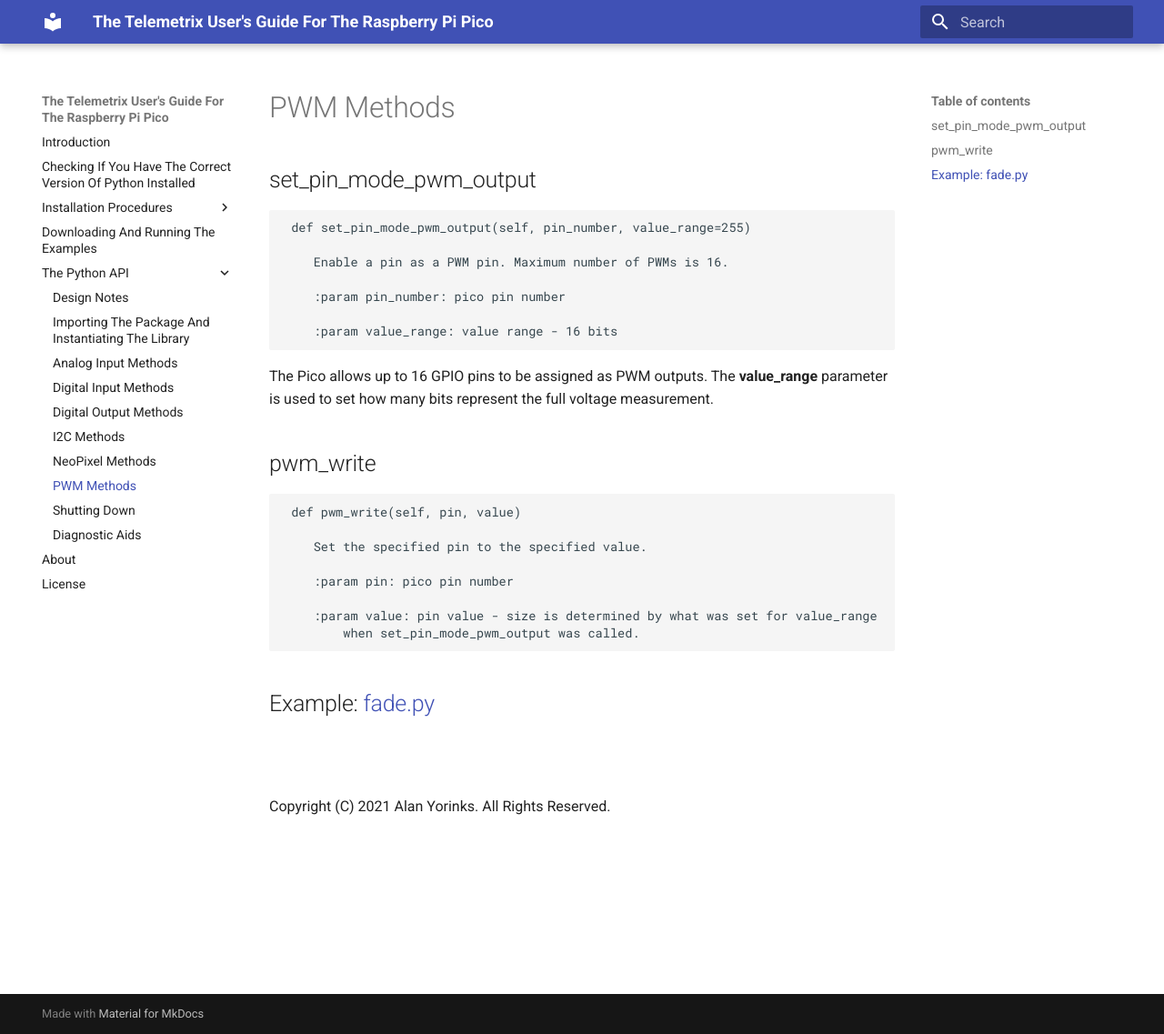
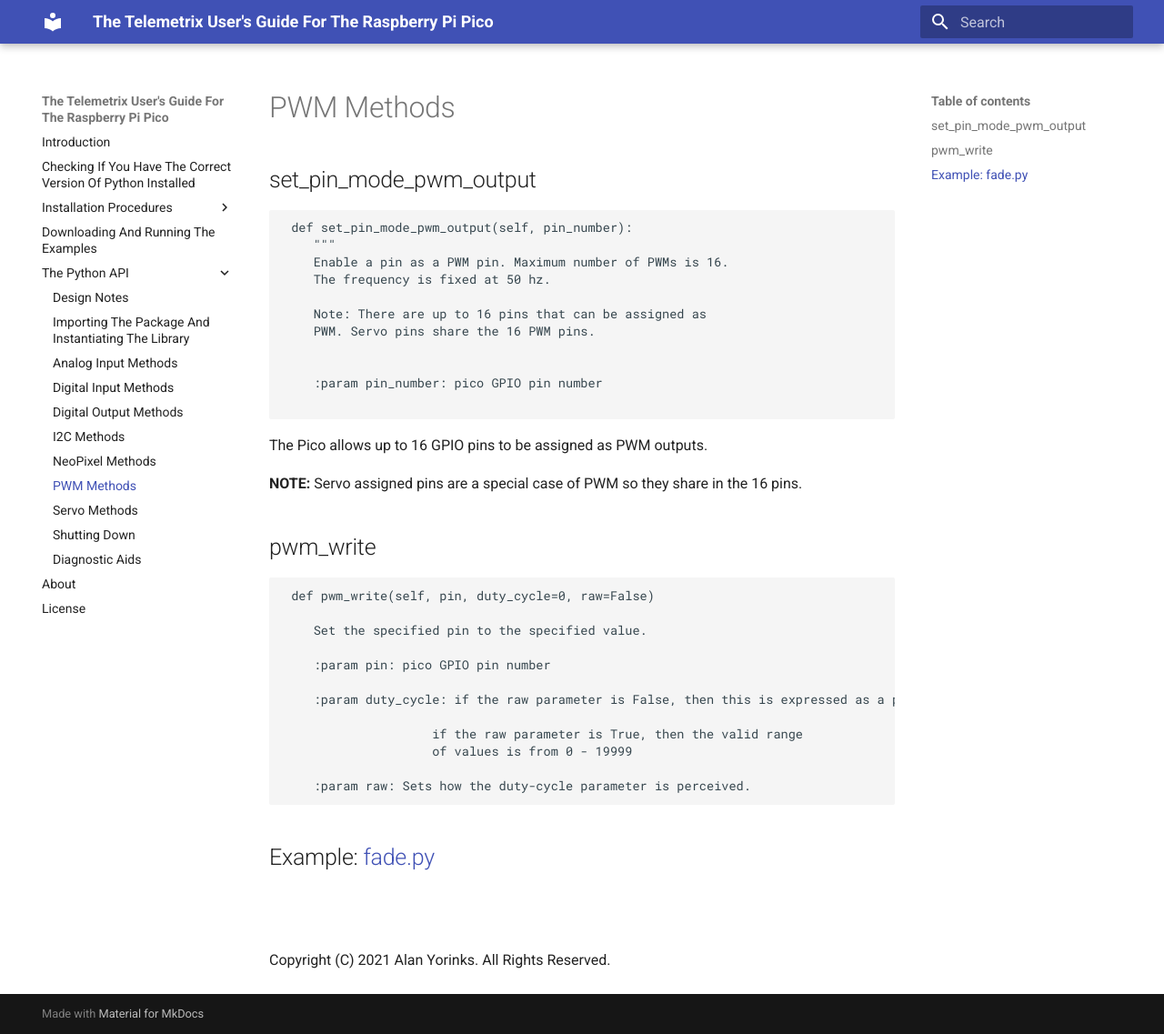
Before and after one commit to MrYsLab/telemetrix-rpi-pico, an MkDocs documentation site: the page built from docs/pwm.md, in a window 1280 px wide and 1137 px high. Shown: the whole window at 91% size. Built offline with MkDocs 1.6.1 and Material for MkDocs 9.7.7, drawn with Linux system fonts in a browser that asks for light colours.

Commit message:
Improved PWM and added SERVO

````diff
--- a/docs/pwm.md
+++ b/docs/pwm.md
@@ -1,28 +1,37 @@
 ## set_pin_mode_pwm_output
 
 ```python
- def set_pin_mode_pwm_output(self, pin_number, value_range=255)
+ def set_pin_mode_pwm_output(self, pin_number):
+    """
+    Enable a pin as a PWM pin. Maximum number of PWMs is 16.
+    The frequency is fixed at 50 hz.
 
-    Enable a pin as a PWM pin. Maximum number of PWMs is 16.
+    Note: There are up to 16 pins that can be assigned as
+    PWM. Servo pins share the 16 PWM pins.
 
-    :param pin_number: pico pin number
 
-    :param value_range: value range - 16 bits
+    :param pin_number: pico GPIO pin number
+
 ```
-The Pico allows up to 16 GPIO pins to be assigned as PWM outputs. The **value_range**
-parameter is used to set how many bits represent the full voltage measurement.
+The Pico allows up to 16 GPIO pins to be assigned as PWM outputs.
+
+**NOTE:** Servo assigned pins are a special case of PWM so they share in the 16 pins.
 
 ## pwm_write
 
 ```python
- def pwm_write(self, pin, value)
+ def pwm_write(self, pin, duty_cycle=0, raw=False)
 
     Set the specified pin to the specified value.
 
-    :param pin: pico pin number
+    :param pin: pico GPIO pin number
 
-    :param value: pin value - size is determined by what was set for value_range
-        when set_pin_mode_pwm_output was called.
+    :param duty_cycle: if the raw parameter is False, then this is expressed as a percentage between 0 and 100
+
+                    if the raw parameter is True, then the valid range
+                    of values is from 0 - 19999
+
+    :param raw: Sets how the duty-cycle parameter is perceived.
 ```
 
 ## Example: [fade.py](https://github.com/MrYsLab/telemetrix-rpi-pico/blob/master/examples/fade.py)
--- a/mkdocs.yml
+++ b/mkdocs.yml
@@ -15,6 +15,7 @@ nav:
         - I2C Methods: i2c.md
         - NeoPixel Methods: neopixel.md
         - PWM Methods: pwm.md
+        - Servo Methods: servo.md
         - Shutting Down: management.md
         - Diagnostic Aids: debug.md
     - About: about.md
--- a/setup.py
+++ b/setup.py
@@ -11,7 +11,7 @@ setup(
     packages=['telemetrix_rpi_pico'],
     install_requires=['pyserial'],
 
-    version='0.7',
+    version='0.8',
     description="Remotely Control And Monitor A Raspberry Pi Pico",
     long_description=long_description,
     long_description_content_type='text/markdown',
````
Also changed, not shown: docs/index.md (+1 -1 lines), docs/servo.md (added, +38 -0 lines).
